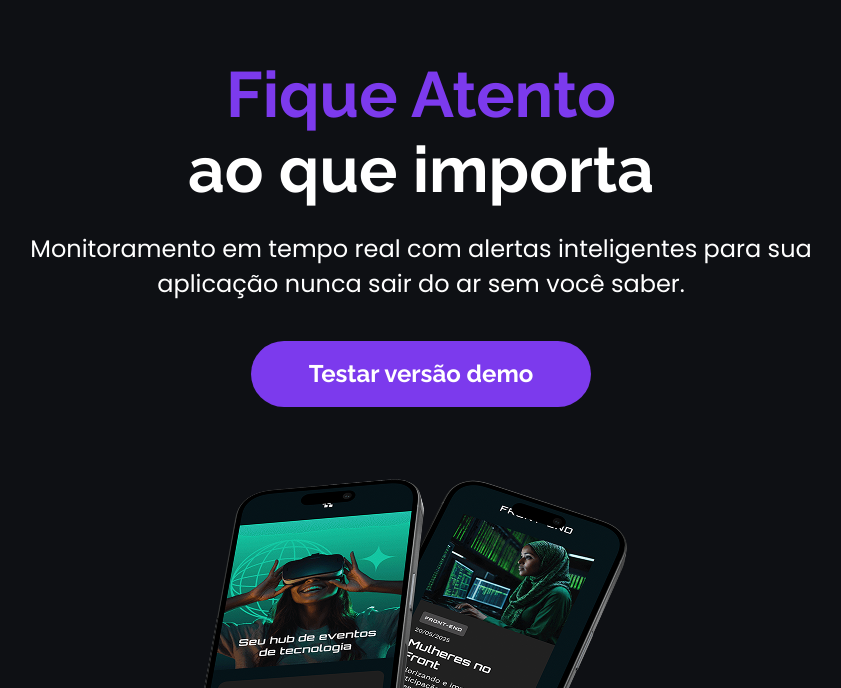
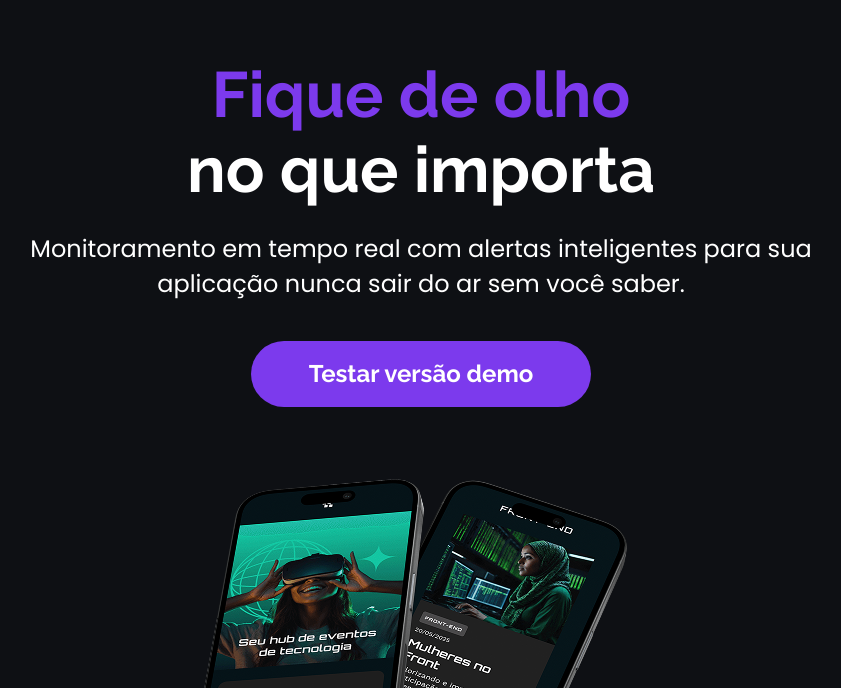
Before and after one commit to CaioSilvaPereira/tecboard, a plain HTML site: page index.html in a window 1280 px wide. Shown: the part 112-800 px from the top of the page, without its empty margins (219-1060 px from the left). Drawn offline with Linux system fonts and the light colour scheme.

Commit message:
Desfaz a alteração de titulo da pagina

```diff
--- a/index.html
+++ b/index.html
@@ -19,8 +19,8 @@
     <main>
         <section>
             <h1>
-                <span>Fique Atento </span>
-                <br> ao que importa
+                <span>Fique de olho </span>
+                <br> no que importa
             </h1>
 
             <p>Monitoramento em tempo real com alertas inteligentes para sua aplicação nunca sair do ar sem você saber.
```
